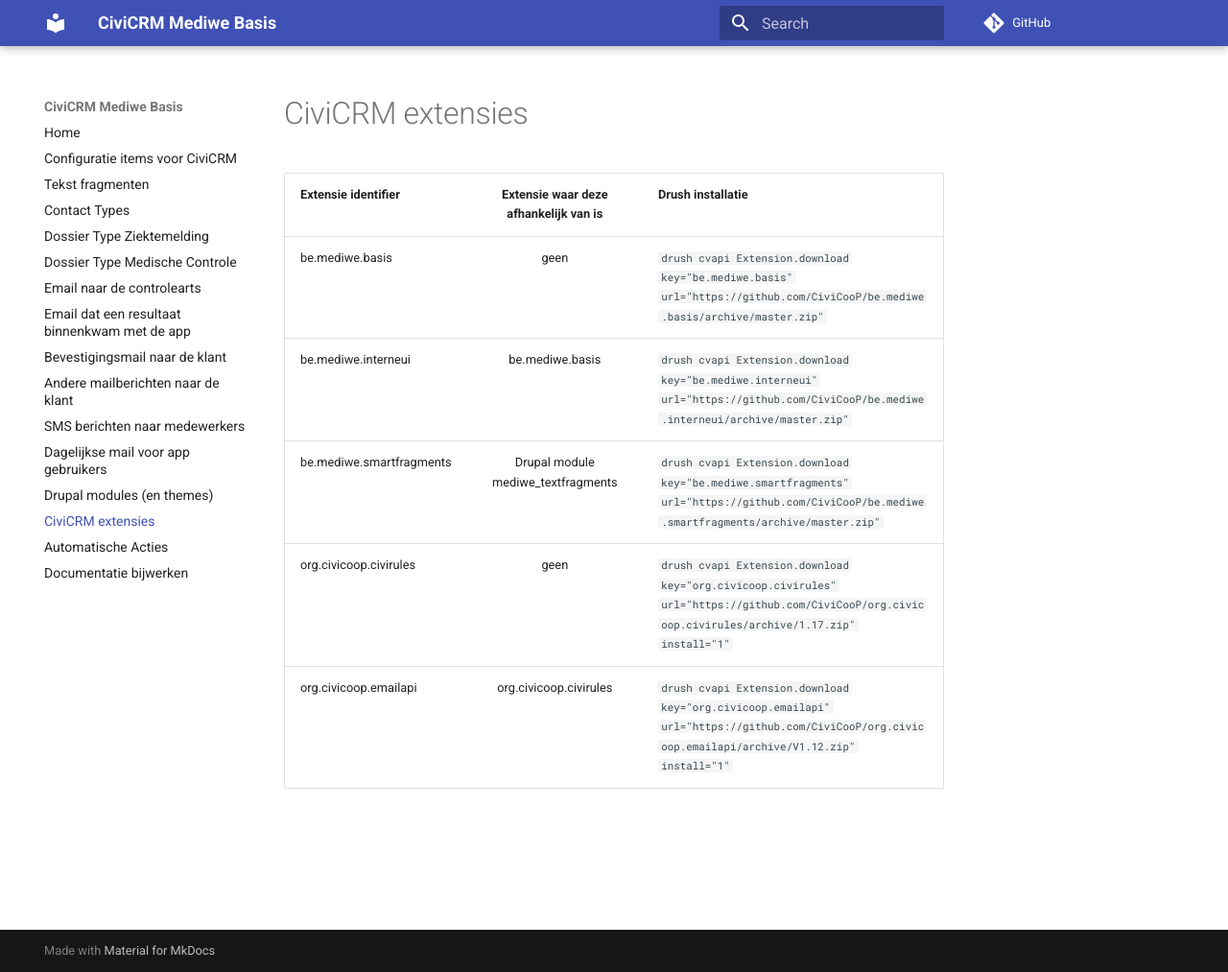
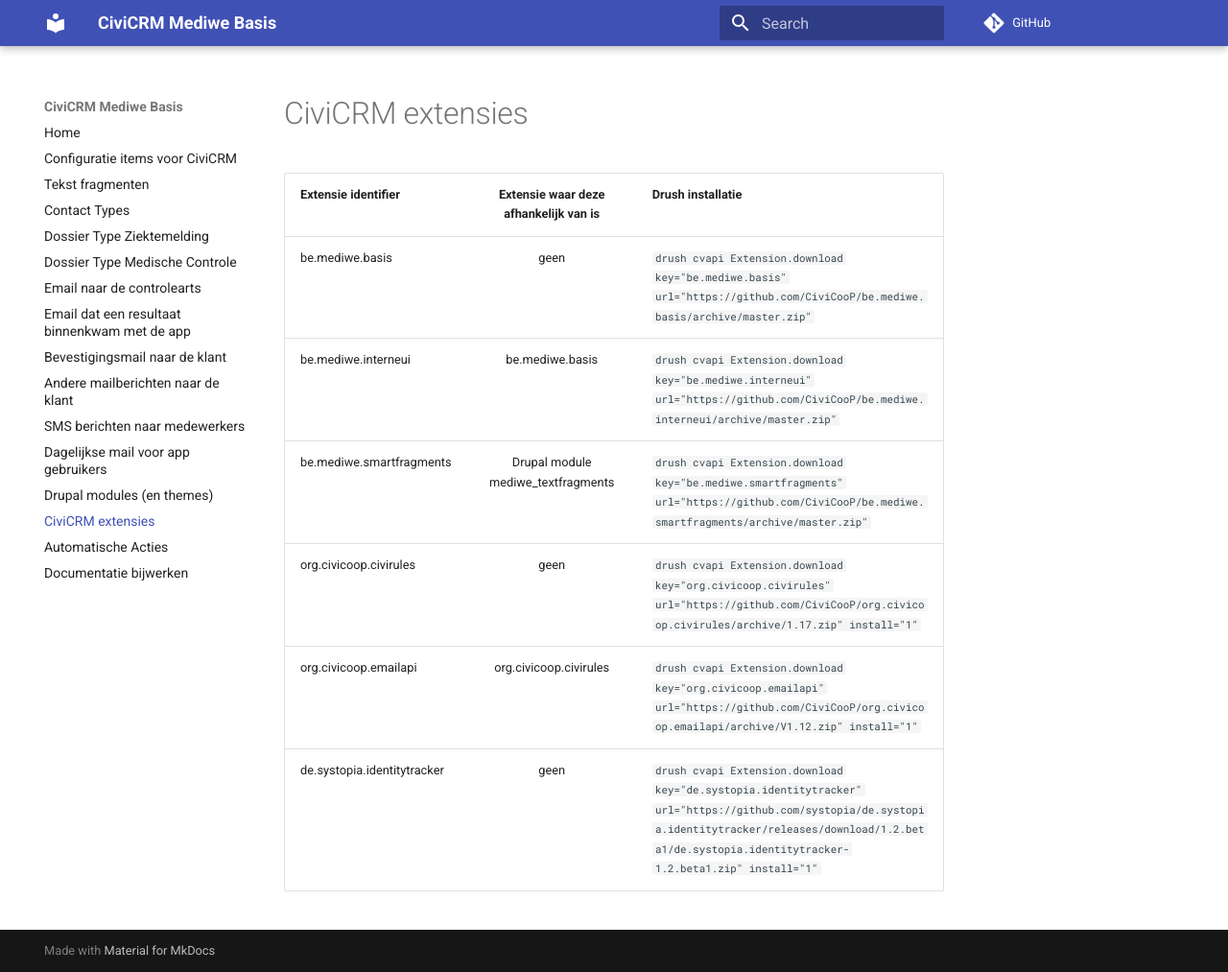
Before and after one commit to CiviCooP/be.mediwe.basis, an MkDocs documentation site: the page built from docs/civiextensions.md, in a window 1280 px wide and 1013 px high. Shown: the whole window at 96% size. Built offline with MkDocs 1.6.1 and Material for MkDocs 9.7.7, drawn with Linux system fonts in a browser that asks for light colours; comment, search, counter and statistics services are not loaded; old or Windows-style settings are respelled for this version of MkDocs.

Commit message:
Toevoegen van de Contact Identity Tracker extensie

````diff
--- a/docs/civiextensions.md
+++ b/docs/civiextensions.md
@@ -5,3 +5,4 @@
 |be.mediwe.smartfragments   |Drupal module mediwe_textfragments|``` drush cvapi Extension.download key="be.mediwe.smartfragments" url="https://github.com/CiviCooP/be.mediwe.smartfragments/archive/master.zip"```|
 |org.civicoop.civirules|geen|``` drush cvapi Extension.download key="org.civicoop.civirules" url="https://github.com/CiviCooP/org.civicoop.civirules/archive/1.17.zip" install="1"```|
 |org.civicoop.emailapi |org.civicoop.civirules|``` drush cvapi Extension.download key="org.civicoop.emailapi" url="https://github.com/CiviCooP/org.civicoop.emailapi/archive/V1.12.zip" install="1"```|
+|de.systopia.identitytracker |geen|``` drush cvapi Extension.download key="de.systopia.identitytracker" url="https://github.com/systopia/de.systopia.identitytracker/releases/download/1.2.beta1/de.systopia.identitytracker-1.2.beta1.zip" install="1"```|
````
